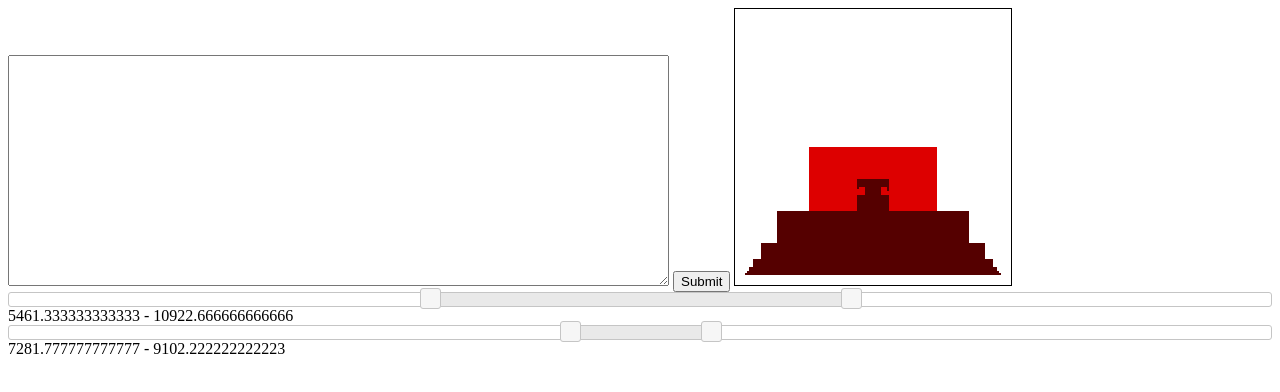
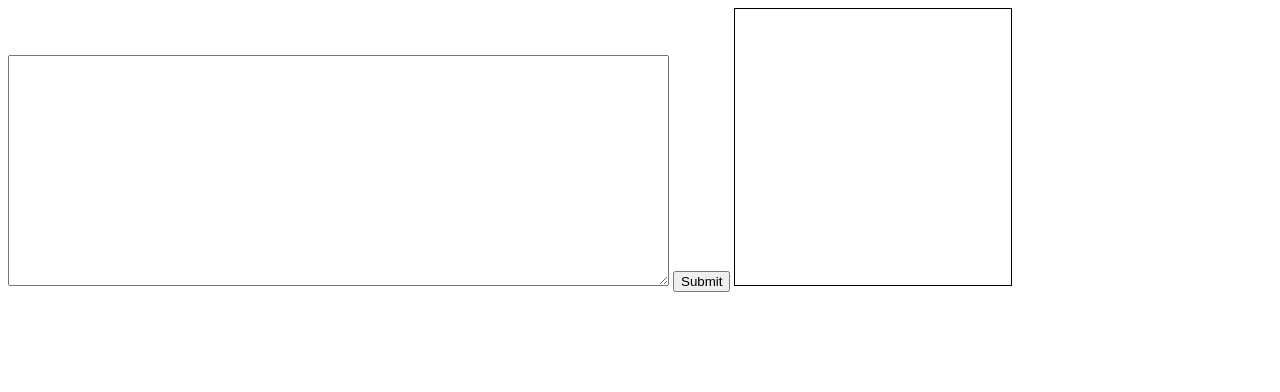
Before and after one commit to egueli/hilbert, a plain HTML site: page index.html in a window 1280 px wide. Drawn offline with nearby package versions, Linux system fonts and the light colour scheme.

Commit message:
removed unneeded stuff

```diff
--- a/index.html
+++ b/index.html
@@ -23,11 +23,23 @@ const level = 7;
 const size_t =  (1<<(2*level));
 const size_2d = (1<<level);
 
-var range1 = [size_t / 3, 2*size_t/3];
-var span = range1[1] - range1[0];
-var range2 = [range1[0] + span/3, range1[1] - span/3];
+// MVC model
 
+var colors = [
+{ color: "#5757FF", ranges: [] },
+{ color: "#6A6AFF", ranges: [] },
+{ color: "#7979FF", ranges: [] },
+{ color: "#8C8CFF", ranges: [] },
+{ color: "#9999FF", ranges: [] },
+{ color: "#AAAAFF", ranges: [] },
+{ color: "#BBBBFF", ranges: [] },
+{ color: "#CACAFF", ranges: [] },
+{ color: "#E1E1FF", ranges: [] },
+{ color: "#EEEEFF", ranges: [] },
+{ color: "#F9F9FF", ranges: [] },
+];
 
+// end MVC model
 
 $(document).ready(function() {
   setupUI();
@@ -35,26 +47,6 @@ $(document).ready(function() {
 });
 
 function setupUI() {
-  $("#line-range-1").slider({
-    range: true,
-    min: 0,
-    max: size_t,
-    values: [range1[0], range1[1]],
-    slide: function(event, ui) {
-      range1 = ui.values;
-      updateUI();
-    }
-  });
-  $("#line-range-2").slider({
-    range: true,
-    min: 0,
-    max: size_t,
-    values: [range2[0], range2[1]],
-    slide: function(event, ui) {
-      range2 = ui.values;
-      updateUI();
-    }
-  });
   $("#transform").click(function() {
     var code = $("#source").text();
     var braceTree = [];
@@ -77,19 +69,13 @@ function setupUI() {
 }
 
 function updateUI() {
-    $("#text-range-1").text(range1[0] + " - " + range1[1]);
-    $("#text-range-2").text(range2[0] + " - " + range2[1]);
-
     var canvas = document.querySelector("#map");
     var context = canvas.getContext("2d");
 
     var w = canvas.width;
     var h = canvas.height;
     context.clearRect(0, 0, w, h);
-    context.fillStyle = '#550000';
-    drawHilbertBlocks(context, w, h, range1[0], range1[1]);
-    context.fillStyle = '#DD0000';
-    drawHilbertBlocks(context, w, h, range2[0], range2[1]);
+    //drawHilbertBlocks(context, w, h, range2[0], range2[1]);
 }
 
 function drawHilbertBlocks(context, width, height, from, to) {
@@ -131,11 +117,6 @@ function drawHilbertBlocks(context, width, height, from, to) {
     If you can see this message, your browser does not support canvas
     and needs an update. Sorry. :(
 </canvas>
-<div id="line-range-1"></div>
-<div id="text-range-1">&nbsp;</div>
-<div id="line-range-2"></div>
-<div id="text-range-2">&nbsp;</div>
-
 
 </body>
 </html>
```
